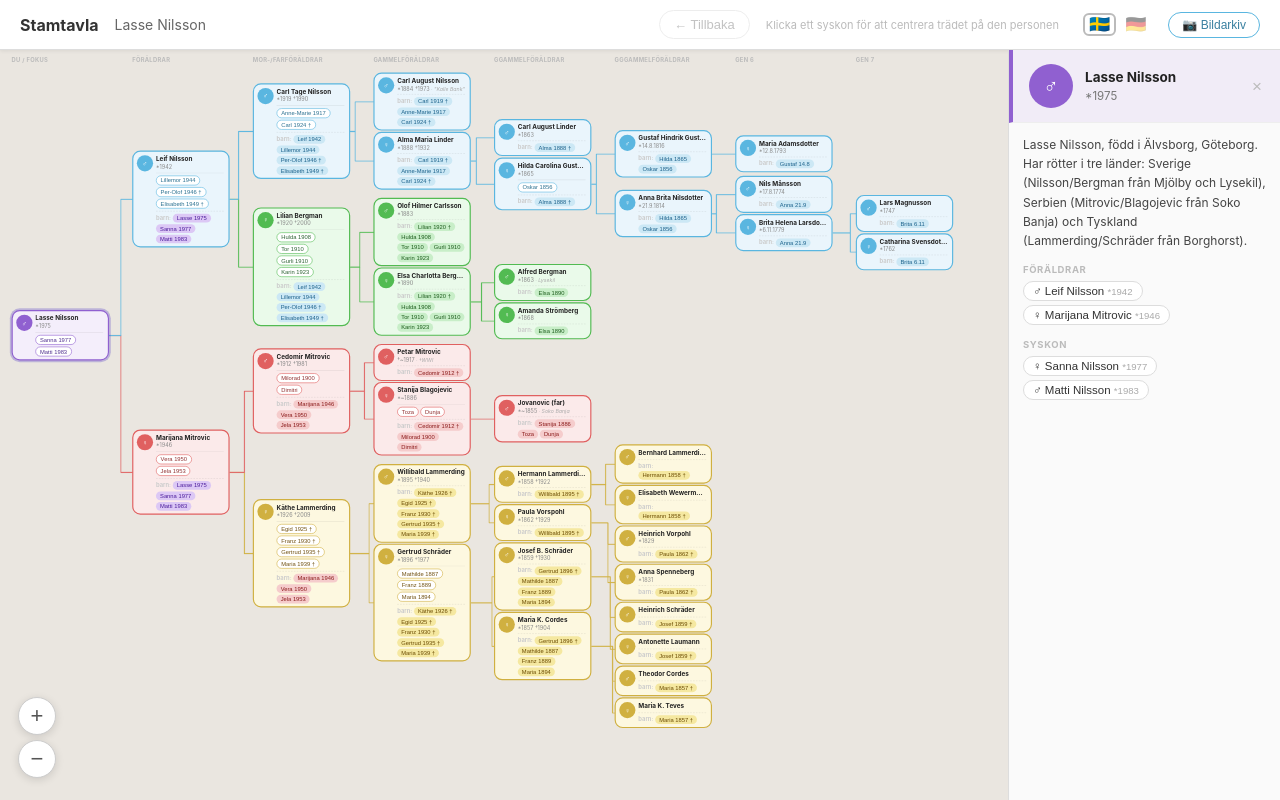
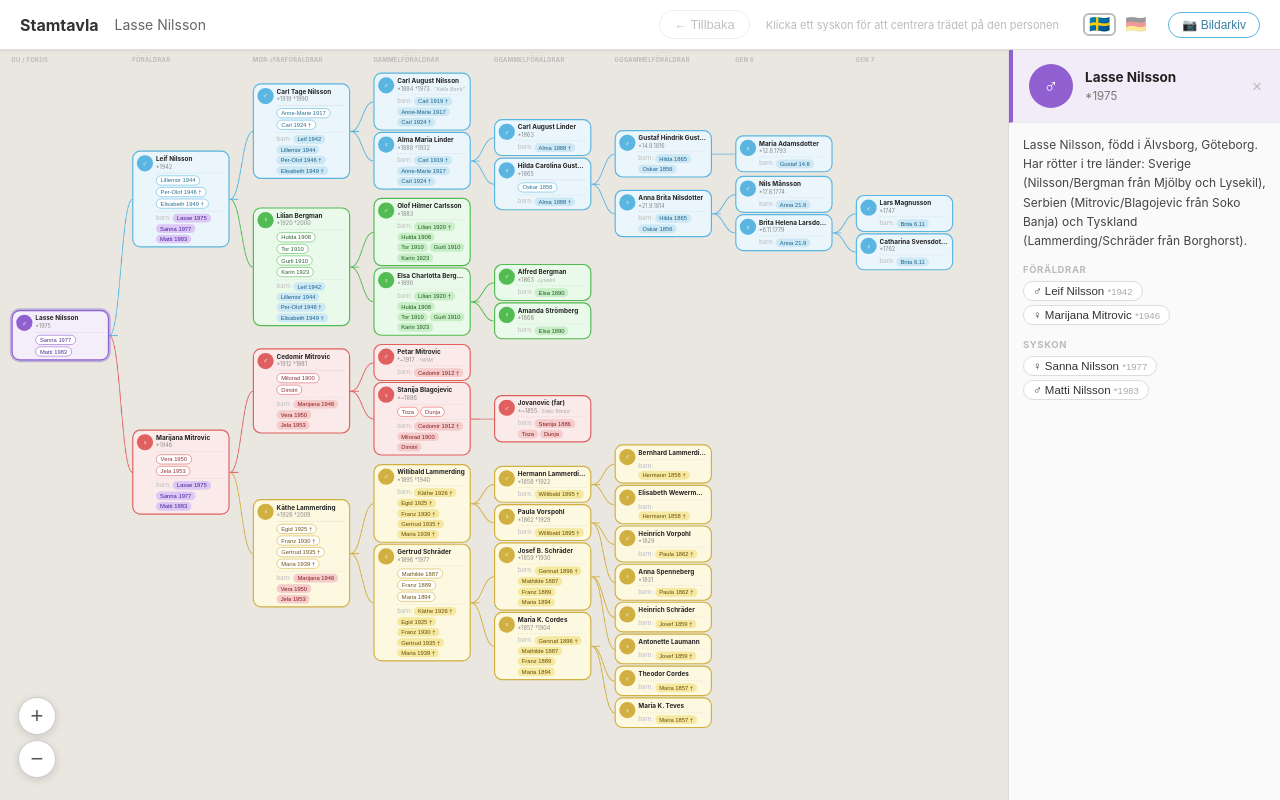
Before and after one commit to lausse/stamtavla, a plain HTML site: page index.html in a window 1280 px wide. Drawn offline with Linux system fonts and the light colour scheme.

Commit message:
Byt L-linjer mot S-kurvor (bezier) för att undvika rätvinkelskorsningar

```diff
--- a/index.html
+++ b/index.html
@@ -709,9 +709,9 @@ backBtn.addEventListener('click', () => {
 });
 
 // ════ LINE DRAWING ════
-// En L-formad stig per förälder, ritad i förälderns nationalitetsfärg.
-// Överlappande L-shapes skapar ett T-kopplings-utseende utan neutrala grå linjer.
-// Halvpixel-snappning (+0.5) ger skarpa linjer på canvas.
+// S-kurva (bezier) per förälder i förälderns nationalitetsfärg.
+// Undviker de rätvinkelskorsningar som L-former skapar.
+// Skaftet (kort horisontellt segment vid barnet) ritas sist i faderns färg.
 function drawLines(ctx, slots, pos) {
   ctx.clearRect(0, 0, cv.width, cv.height);
   ctx.lineWidth = 1.5;
@@ -719,40 +719,37 @@ function drawLines(ctx, slots, pos) {
   ctx.lineJoin = 'round';
 
   for (let g = 1; g < slots.length; g++) {
-    // Beräkna unik greningspunkt (bx) per barn — sprider barnen jämnt över gapet
-    // så deras vertikala linjesegment inte staplas ovanpå varandra.
-    const rankMap = {};
-    let rank = 0;
-    slots[g - 1].forEach((id, idx) => { if (id && pos[id]) rankMap[idx] = rank++; });
-    const nLanes   = Math.max(rank, 1);
-    const laneStep = Math.min(10, COL_GAP / (nLanes + 1));
-    const laneOff  = (COL_GAP - laneStep * (nLanes - 1)) / 2;
-
     for (let ci = 0; ci < slots[g - 1].length; ci++) {
       const childId = slots[g - 1][ci];
       if (!childId || !pos[childId]) continue;
 
-      const ch  = pos[childId];
-      const cx  = Math.round(ch.x + CARD_W) + 0.5;
-      const cy  = Math.round(ch.y)          + 0.5;
-      const myRank = rankMap[ci] ?? 0;
-      const bxOff  = nLanes > 1 ? laneOff + myRank * laneStep : COL_GAP / 2;
-      const bx  = Math.round(ch.x + CARD_W + bxOff) + 0.5;
+      const ch = pos[childId];
+      const cx = Math.round(ch.x + CARD_W) + 0.5;
+      const cy = Math.round(ch.y)          + 0.5;
 
-      // T-koppling: mor ritas först, far ritas sist → skaftet får faderns (övre) färg.
+      // Mor ritas först, far sist (far syns överst vid eventuell överlappning).
       [slots[g][ci * 2 + 1], slots[g][ci * 2]].forEach(pId => {
         if (!pId || !pos[pId]) return;
-        const px = Math.round(pos[pId].x) + 0.5;  // förälderns vänsterkant
-        const py = Math.round(pos[pId].y) + 0.5;  // förälderns mittpunkt y
+        const px  = Math.round(pos[pId].x) + 0.5;
+        const py  = Math.round(pos[pId].y) + 0.5;
+        const midX = (cx + px) / 2;
 
         ctx.strokeStyle = COLORS[P[pId].c] || '#aaa';
         ctx.beginPath();
-        ctx.moveTo(cx, cy);   // barnets högerkant
-        ctx.lineTo(bx, cy);   // vänsterskaft → greningspunkt
-        ctx.lineTo(bx, py);   // vertikalt till förälderns höjd
-        ctx.lineTo(px, py);   // högerskaft → förälderns vänsterkant
+        ctx.moveTo(cx, cy);
+        ctx.bezierCurveTo(midX, cy, midX, py, px, py);
         ctx.stroke();
       });
+
+      // Skaft i faderns färg — kort horisontellt segment vid barnets högerkant.
+      const fatherId = slots[g][ci * 2];
+      if (fatherId && P[fatherId]) {
+        ctx.strokeStyle = COLORS[P[fatherId].c] || '#aaa';
+        ctx.beginPath();
+        ctx.moveTo(cx, cy);
+        ctx.lineTo(cx + COL_GAP * 0.35, cy);
+        ctx.stroke();
+      }
     }
   }
 }
```
